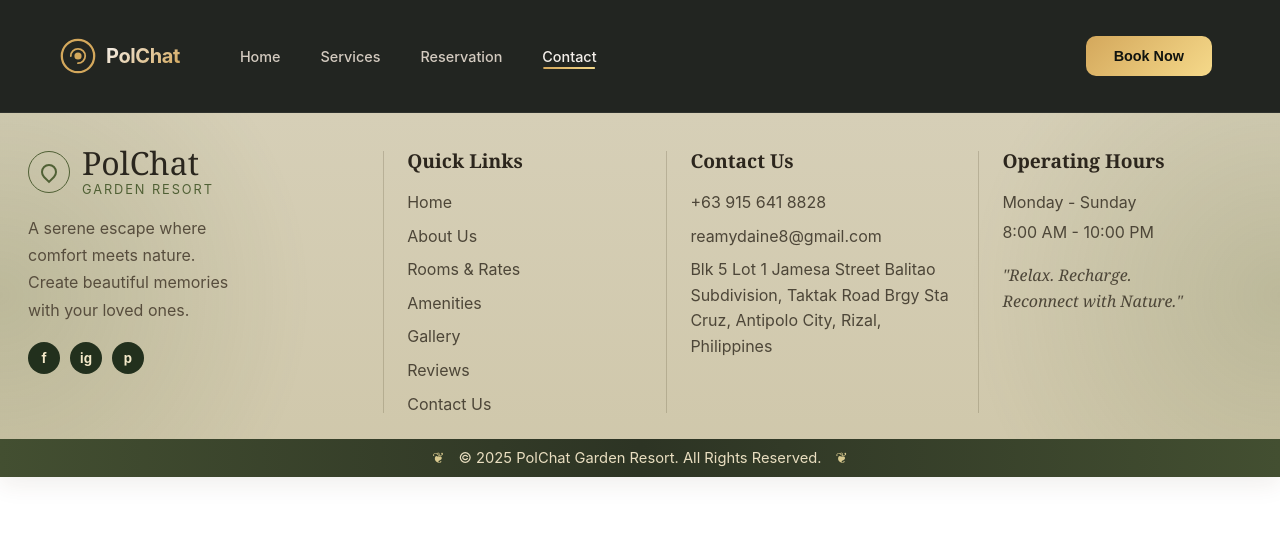
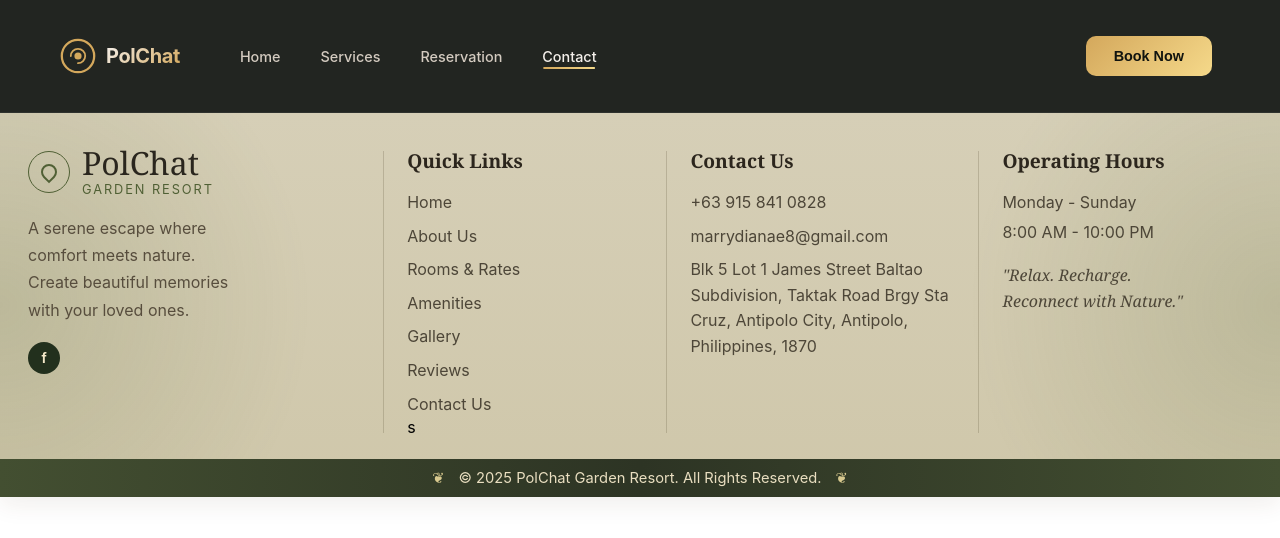
Before and after one commit to Reiiii24/POLCHAT-Reservation-Website, a React (Create React App) app: page /contact in a window 1280 px wide. Shown: the top 538 px of the page. Built offline with nearby package versions, Linux system fonts and the light colour scheme.

Commit message:
contact us info about polchat

```diff
--- a/src/components/ContactInfo.jsx
+++ b/src/components/ContactInfo.jsx
@@ -19,11 +19,14 @@ export default function ContactInfo() {
               A serene escape where comfort meets nature. Create beautiful
               memories with your loved ones.
             </p>
-            <div className="about-footer-socials" aria-label="Social links">
-              <a href="/" className="about-footer-social">f</a>
-              <a href="/" className="about-footer-social">ig</a>
-              <a href="/" className="about-footer-social">p</a>
+
+<div className="about-footer-socials" aria-label="Social links">
+              <a href="https://www.facebook.com/Polchatgarden" target="_blank" rel="noopener noreferrer" className="about-footer-social">
+                f
+              </a>
             </div>
+
+
           </div>
 
           <div className="about-footer-column">
@@ -35,18 +38,17 @@ export default function ContactInfo() {
               <li><a href="/services">Amenities</a></li>
               <li><a href="/services">Gallery</a></li>
               <li><a href="/services">Reviews</a></li>
-              <li><a href="/contact">Contact Us</a></li>
+              <li><a href="/contact">Contact Us</a></li>s
             </ul>
           </div>
 
           <div className="about-footer-column">
             <h3 className="about-footer-heading">Contact Us</h3>
             <ul className="about-footer-contact-list">
-              <li>+63 915 641 8828</li>
-              <li>reamydaine8@gmail.com</li>
+              <li>+63 915 841 0828</li>
+              <li>marrydianae8@gmail.com</li>
               <li>
-                Blk 5 Lot 1 Jamesa Street Balitao Subdivision, Taktak Road
-                Brgy Sta Cruz, Antipolo City, Rizal, Philippines
+                Blk 5 Lot 1 James Street Baltao Subdivision, Taktak Road Brgy Sta Cruz, Antipolo City, Antipolo, Philippines, 1870
               </li>
             </ul>
           </div>
```
